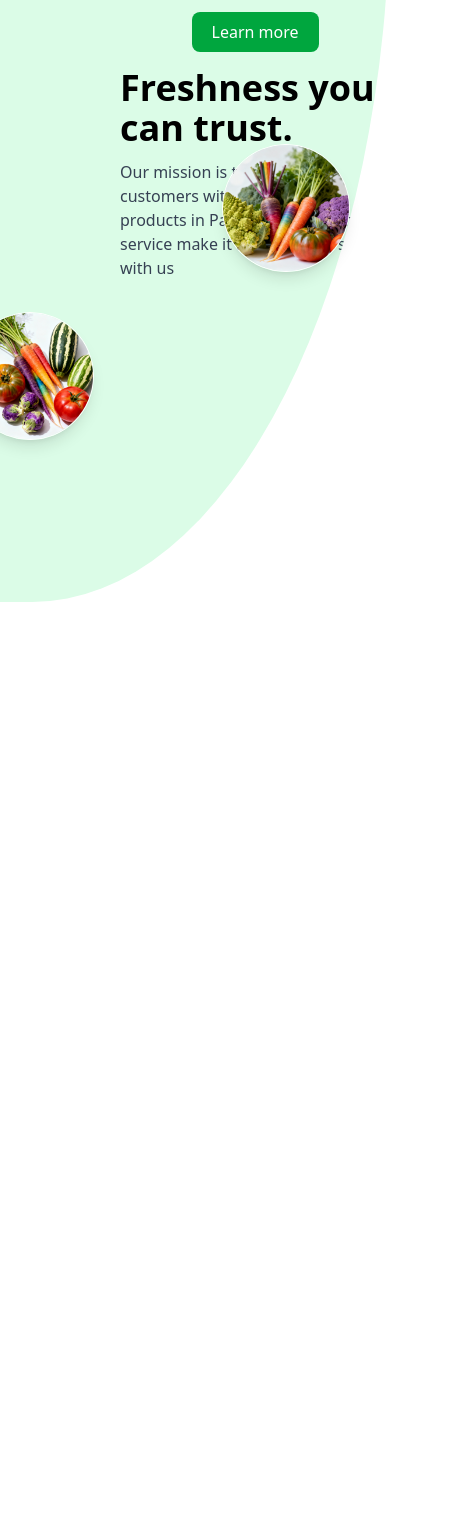
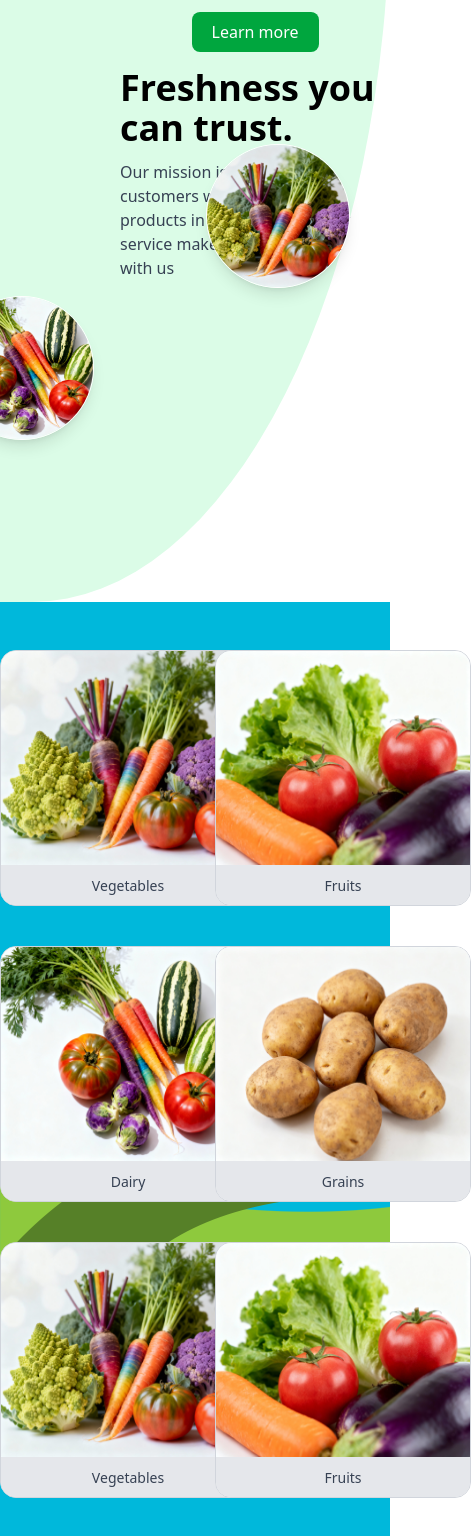
Before and after one commit to Codersintu/Kisansetu-Project, a React (Vite) app: page / in a window 390 px wide. Shown: the part 242-1778 px from the top of the page, 471 px wide, since content can reach past the window. Before the commit the page ends 844 px from the top, so only its background shows below. Built offline with nearby package versions, Linux system fonts and the light colour scheme.

Commit message:
added ProductList Ui

```diff
--- a/src/App.tsx
+++ b/src/App.tsx
@@ -1,11 +1,15 @@
 import './App.css'
+import ProductList from './component/ProductList'
 import Home from './pages/Home'
 
 function App() {
 
 
   return (
-    <div className=""><Home/></div>
+    <div className="">
+      <Home/>
+     <ProductList/>
+    </div>
   )
 }
 
--- /dev/null
+++ b/src/component/CategoryGrid.tsx
@@ -0,0 +1,43 @@
+import veg1 from "../assets/veg1.png"
+import veg2 from "../assets/veg2.png"
+import veg3 from "../assets/veg.png"
+import potato from "../assets/potato.png"
+
+const categories = [
+    {id:1, label: "Vegetables", image: veg1 },
+    {id:2, label: "Fruits", image: veg2 },
+    {id:3, label: "Dairy", image: veg3 },
+    {id:4, label: "Grains", image: potato },
+    {id:1, label: "Vegetables", image: veg1 },
+    {id:2, label: "Fruits", image: veg2 },
+    {id:3, label: "Dairy", image: veg3 },
+    {id:4, label: "Grains", image: potato }
+];
+
+export default function CategoryGrid() {
+  return (
+    <div className="w-full flex justify-center py-12">
+      {/* Outer box (white card on top of bg pattern) */}
+      <div className="">
+        <div className="grid grid-cols-2 md:grid-cols-4 gap-10">
+          {categories.map((c,id) => (
+            <div
+              key={id}
+              className="w-64 h-64 rounded-2xl border border-gray-300 bg-[#f9f9f9] flex flex-col overflow-hidden"
+            >
+              {/* Top empty area – later you can put icon / image */}
+              <img src={c.image} className="flex-1 bg-white" />
+
+              {/* Bottom label bar */}
+              <div className="bg-gray-200 text-center py-2">
+                <span className="text-sm font-medium text-gray-700">
+                  {c.label}
+                </span>
+              </div>
+            </div>
+          ))}
+        </div>
+      </div>
+    </div>
+  );
+}
--- a/src/component/HomePageComponenet.tsx
+++ b/src/component/HomePageComponenet.tsx
@@ -13,7 +13,7 @@ function HomePageComponenet() {
         {/* LEFT CONTENT */}
         <div className="z-10 flex flex-col items-center justify-center pl-30 pt-10 max-w-3xl gap-4">
 
-          <img src={logo} alt="KisanSetu Logo" className="w-[400px]" />
+          <img src={logo} alt="KisanSetu Logo" className="w-[500px]" />
 
           <button className="bg-green-600 text-white px-5 py-2 rounded-lg cursor-pointer hover:bg-green-700">Learn more</button>
 
@@ -29,23 +29,21 @@ function HomePageComponenet() {
           </div>
         </div>
 
-        {/* RIGHT VEGETABLE IMAGES */}
-        {/* RIGHT VEGETABLE IMAGES */}
-        <div className="pointer-events-none absolute inset-0 flex justify-end items-center pr-10 z-20 ">
+
+        <div className="pointer-events-none absolute inset-0 flex justify-end items-center pr-10 z-0 ">
           <div className="relative w-[260px] h-[520px]">
 
-            {/* Top image – thoda upar, bilkul right */}
-            <div className="absolute top-56 right-0 w-32 h-32 rounded-full shadow-lg overflow-hidden border border-white">
+            <div className="absolute top-56 right-0 w-36 h-36 rounded-full shadow-lg overflow-hidden border border-white">
               <img src={veg1} className="w-full h-full object-cover" />
             </div>
 
-            {/* Middle image – center ke around, thoda left */}
+
             <div className="absolute top-[550px] right-[500px] -translate-y-1/2 w-36 h-36 rounded-full shadow-lg overflow-hidden border border-white">
               <img src={veg2} className="w-full h-full object-cover" />
             </div>
 
-            {/* Bottom image – neeche, aur zyada left → curve follow karega */}
-            <div className="absolute bottom-0 right-64 w-32 h-32 rounded-full shadow-lg overflow-hidden border border-white">
+
+            <div className="absolute bottom-0 right-64 w-36 h-36 rounded-full shadow-lg overflow-hidden border border-white">
               <img src={veg3} className="w-full h-full object-cover" />
             </div>
 
--- a/src/component/Navbar.tsx
+++ b/src/component/Navbar.tsx
@@ -3,7 +3,7 @@ import ShoppingCart from "../assets/trolley.png"
 import logo from "../assets/logo.png"
 export default function Navbar() {
   return (
-    <div className="max-w-full max-h-[70px] bg-white shadow-sm py-3 px-6 flex items-center justify-between">
+    <div className="max-w-full max-h-[70px] bg-white shadow-sm py-3 px-6 flex items-center justify-between sticky top-0 z-50">
 
       {/* Logo */}
       <div className="flex items-center gap-2">
--- /dev/null
+++ b/src/component/ProductList.tsx
@@ -0,0 +1,9 @@
+import bg from "../assets/g.png"
+import CategoryGrid from "./CategoryGrid"
+export default function ProductList() {
+  return (
+    <div style={{backgroundImage:`url(${bg})`}} className="w-full h-full bg-cyan-500">
+     <CategoryGrid/>
+    </div>
+  )
+}
--- a/src/pages/Home.tsx
+++ b/src/pages/Home.tsx
@@ -2,7 +2,9 @@ import HomePageComponenet from "../component/HomePageComponenet"
 
 function Home() {
   return (
-    <div><HomePageComponenet/></div>
+    <div>
+      <HomePageComponenet/>
+    </div>
   )
 }
 
```
Also changed, not shown: 1 other file (tests, documents, lock files or other folders).
